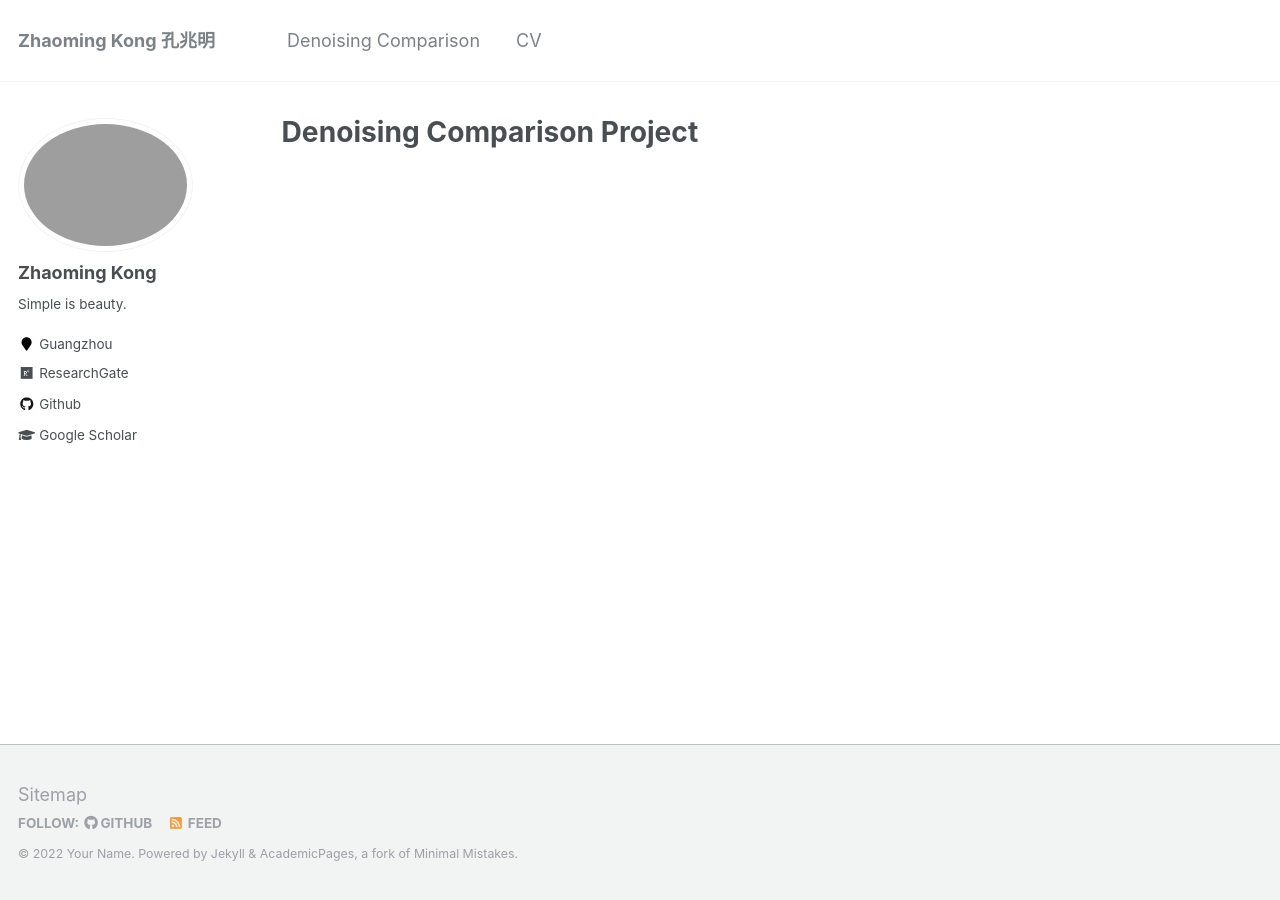
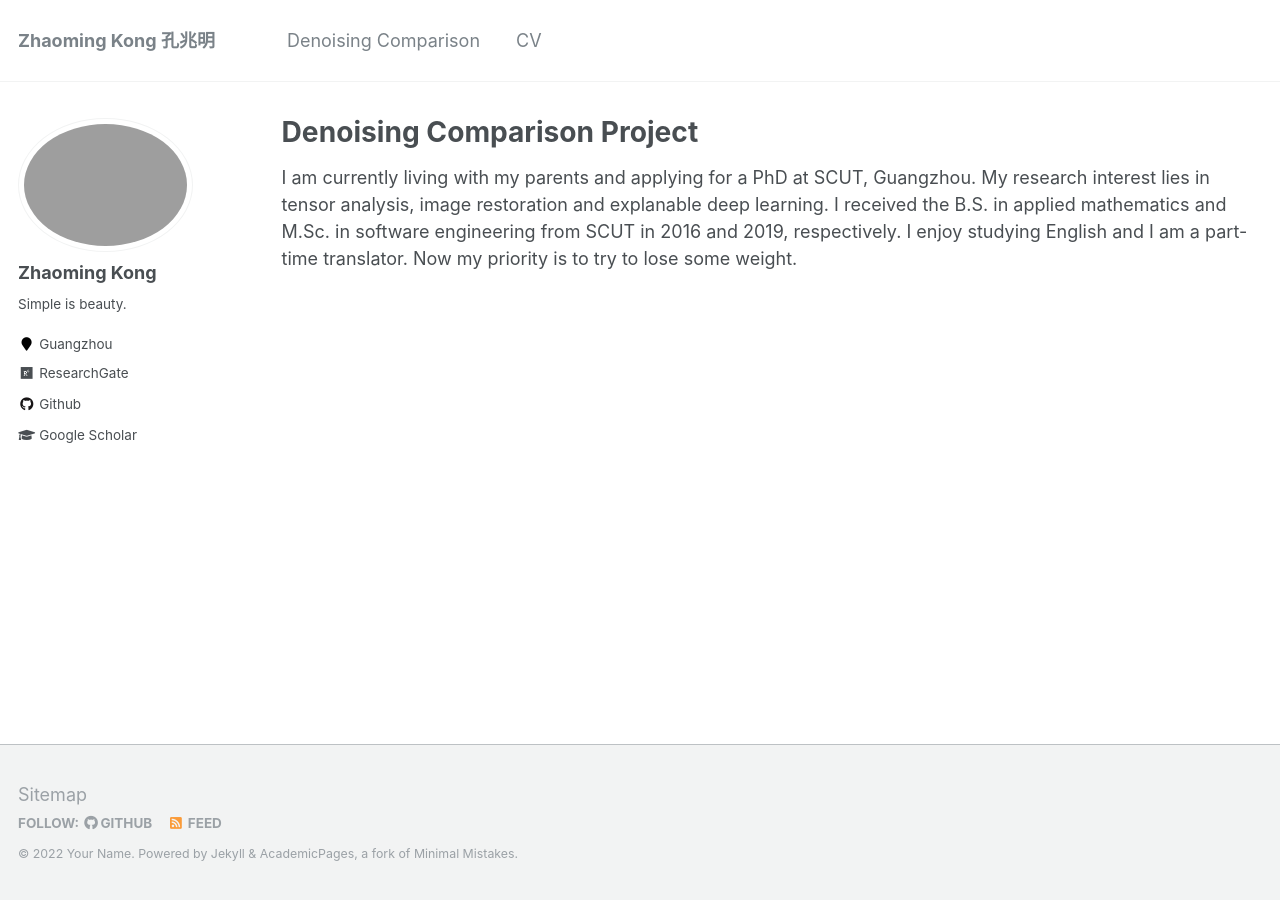
Before and after one commit to ZhaomingKong/ZhaomingKong.github.io, a Jekyll site: the page built from _pages/denoising-comparison-project.md, in a window 1280 px wide. Built offline with Jekyll 4.4.1, drawn with Linux system fonts in a browser that asks for light colours.

Commit message:
Update denoising-comparison-project.md

```diff
--- a/_pages/denoising-comparison-project.md
+++ b/_pages/denoising-comparison-project.md
@@ -8,3 +8,5 @@ redirect_from:
 ---
 
 {% include base_path %}
+
+I am currently living with my parents and applying for a PhD at SCUT, Guangzhou. My research interest lies in tensor analysis, image restoration and explanable deep learning. I received the B.S. in applied mathematics and M.Sc. in software engineering from SCUT in 2016 and 2019, respectively. I enjoy studying English and I am a part-time translator. Now my priority is to try to lose some weight.
```
